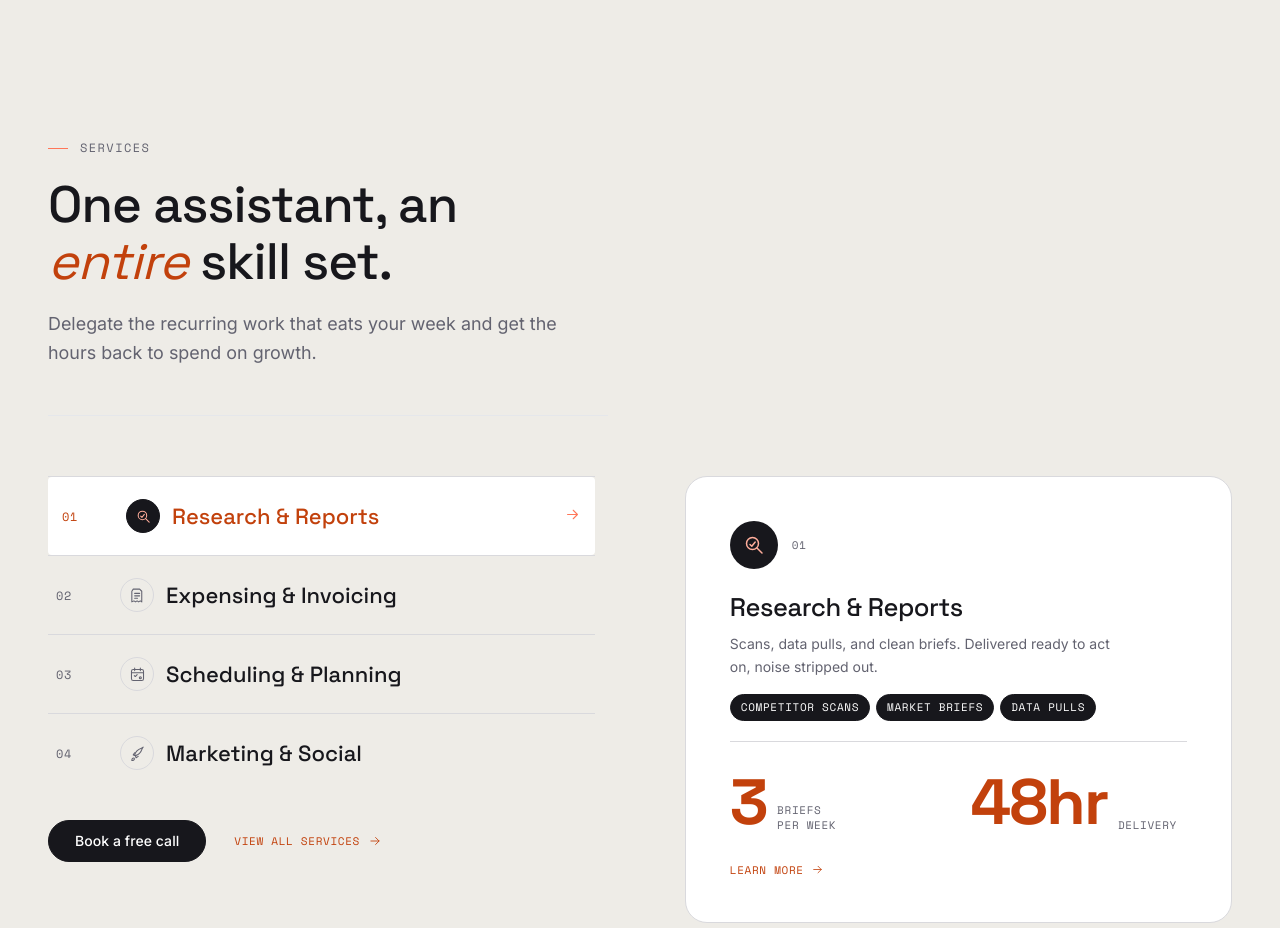
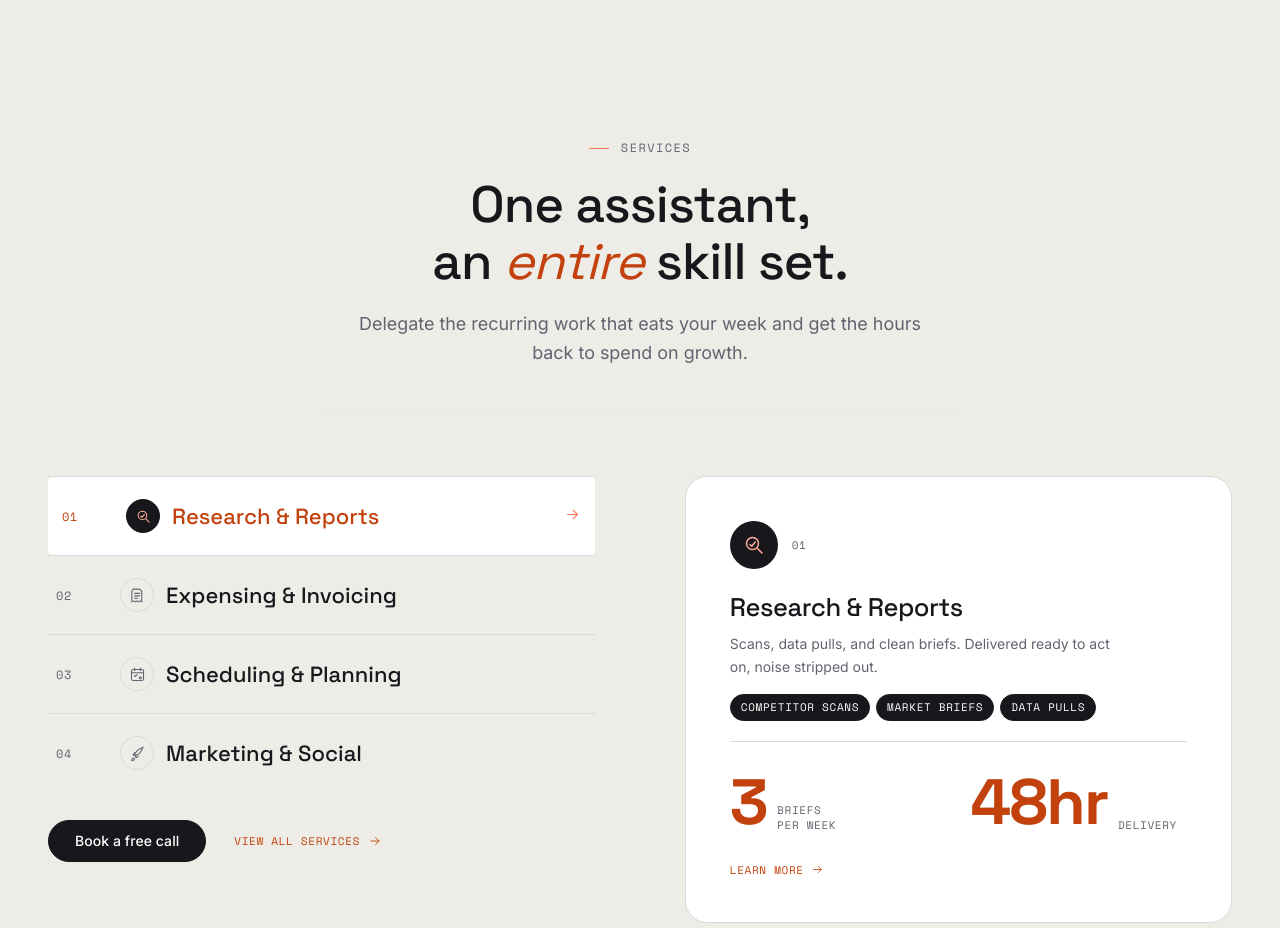
Before and after one commit to martinkilombe/Virtual-Assistant, a Next.js app: page / in a window 1280 px wide. Shown: the part 860-1788 px from the top of the page. Built offline with nearby package versions, Linux system fonts and the light colour scheme.

Commit message:
Ehance the services section by adding more pills

```diff
--- a/src/app/globals.css
+++ b/src/app/globals.css
@@ -651,19 +651,20 @@ em { font-style: italic; }
   align-items: start;
 }
 
-/* Copy sits above the grid */
+/* Copy sits above the grid — centred */
 .iva-svc__copy {
+  text-align: center;
+  max-width: 640px;
+  margin: 0 auto clamp(40px, 5vw, 60px);
   padding-bottom: clamp(32px, 4vw, 48px);
   border-bottom: 1px solid var(--line-soft);
-  margin-bottom: clamp(40px, 5vw, 60px);
-  max-width: 560px;
 }
 .iva-svc__copy h2 {
   font-size: var(--fs-h2);
   line-height: var(--lh-head);
   margin: 0 0 20px;
 }
-.iva-svc__copy .iva-lead { margin-bottom: 0; }
+.iva-svc__copy .iva-lead { margin: 0 auto; }
 
 /* ---- Left column (rows only) ---- */
 .iva-svc__left { display: flex; flex-direction: column; }
--- a/src/components/Services.tsx
+++ b/src/components/Services.tsx
@@ -96,7 +96,7 @@ export default function Services() {
     <section className="iva-section iva-section--panel" id="services">
       <div className="iva-container">
 
-        {/* Copy — sits above the two-column grid */}
+        {/* Copy — centred above the two-column grid */}
         <div className="iva-svc__copy">
           <Eyebrow>Services</Eyebrow>
           <h2 className="iva-serif">
```
